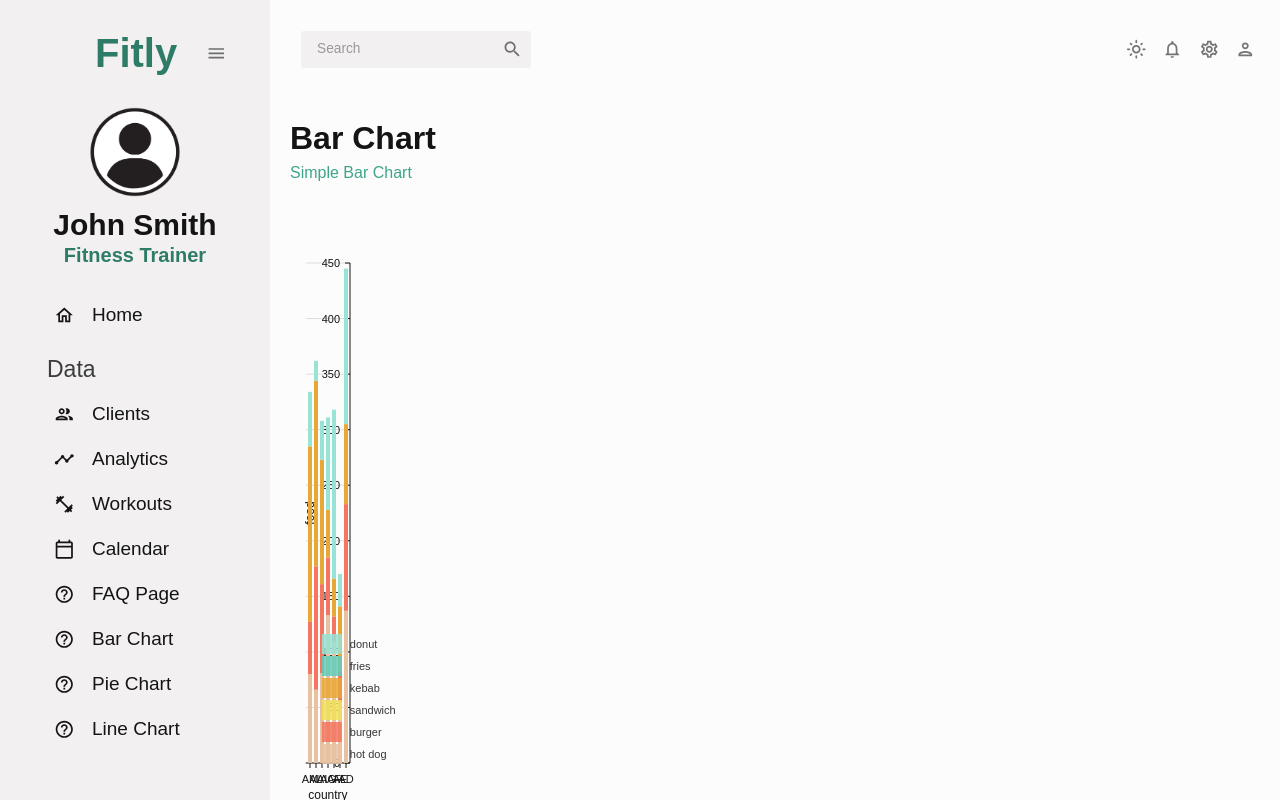
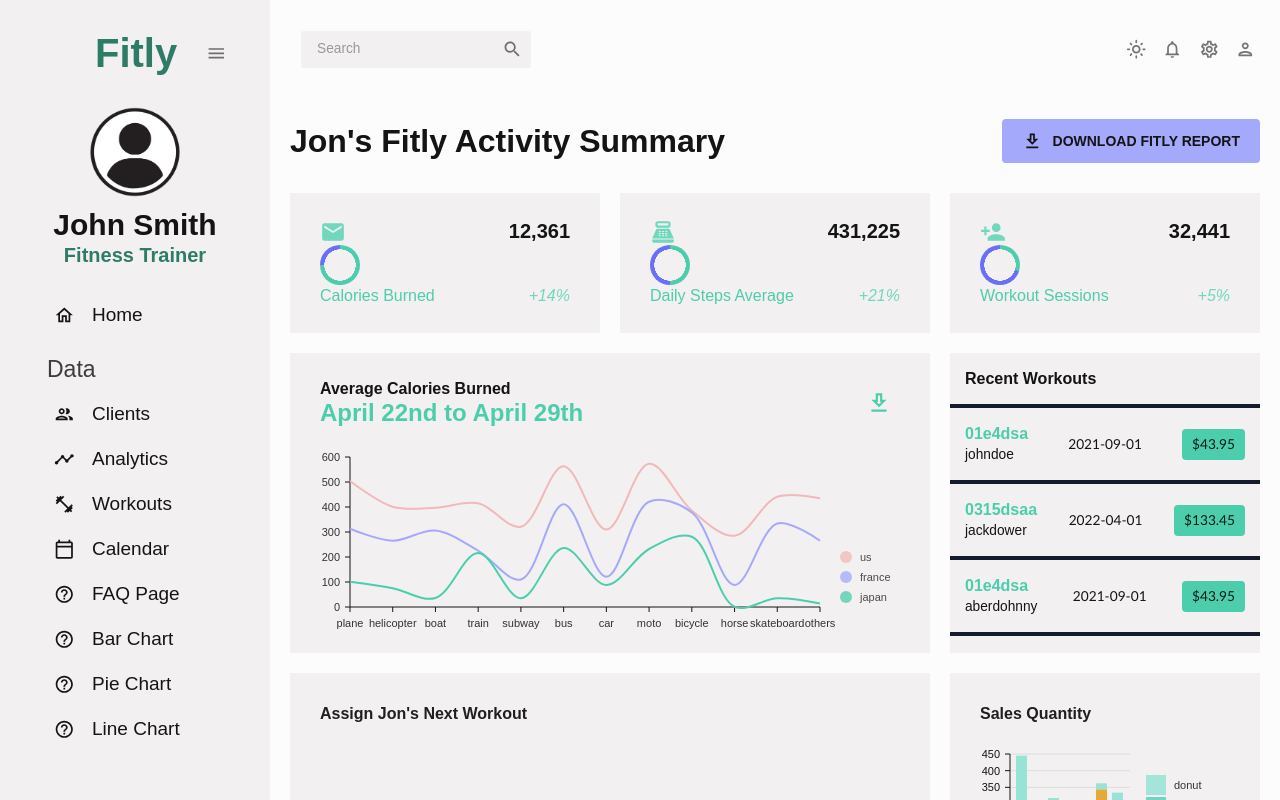
Before and after one commit to alantientran/Convergent-Health-Tech-Watch-Site, a React (Create React App) app in the folder on-the-watch/: page /person/1 in a window 1280 px wide. Shown: the top 800 px of the page. Built offline with nearby package versions, Linux system fonts and the light colour scheme.

Commit message:
tailoring client details pt1

```diff
--- a/on-the-watch/src/scenes/ClientDetails/index.jsx
+++ b/on-the-watch/src/scenes/ClientDetails/index.jsx
@@ -1,11 +1,25 @@
 import { useLocation, useParams } from "react-router-dom";
 import { mockDataTeam } from "../../data/mockData"; // Import mock data
-import Bar from "../bar";
-import Box from "@mui/material/Box";
+import { Box, Button, IconButton, Typography, useTheme } from "@mui/material";
+import StatBox from "../../components/StatBox";
+import LineChart from "../../components/LineChart";
+import BarChart from "../../components/BarChart";
+import DownloadOutlinedIcon from "@mui/icons-material/DownloadOutlined";
+import Header from "../../components/Header";
+import { mockTransactions } from "../../data/mockData";
+import EmailIcon from "@mui/icons-material/Email";
+import PointOfSaleIcon from "@mui/icons-material/PointOfSale";
+import PersonAddIcon from "@mui/icons-material/PersonAdd";
+import TrafficIcon from "@mui/icons-material/Traffic";
+import { tokens } from "../../theme";
+import ProgressCircle from "../../components/ProgressCircle";
 
 const ClientDetails = () => {
   const location = useLocation();
   const { id } = useParams(); // Access the person's ID from URL parameters
+
+  const theme = useTheme();
+  const colors = tokens(theme.palette.mode);
 
   // Find the client with the matching ID
   const personDetails = mockDataTeam.find(
@@ -15,20 +29,247 @@
   if (!personDetails) {
     return <div>Loading...</div>; // Handle case where personDetails is not available yet
   }
+  const firstName = personDetails.name.split(" ")[0];
 
   // Render person's details
   return (
-    <Box>
-      <Box display="flex" justifyContent="space-between" alignItems="center">
-        {" "}
-        <Bar />
+    <Box m="20px">
+      {/* HEADER */}
+      <Box
+        display="flex"
+        justifyContent="space-between"
+        alignItems="center"
+        mb="30px"
+      >
+        {/* <Header title={`${firstName}'s Fitly Activity Summary`} /> */}
+        <Typography
+          variant="h2"
+          color={colors.grey[100]}
+          fontWeight="bold"
+          sx={{ m: "15 0 5px 0" }}
+        >
+          {`${firstName}'s Fitly Activity Summary`}
+        </Typography>
+        <Box>
+          <Button
+            sx={{
+              backgroundColor: colors.blueAccent[700],
+              color: colors.grey[100],
+              fontSize: "14px",
+              fontWeight: "bold",
+              padding: "10px 20px",
+            }}
+          >
+            <DownloadOutlinedIcon sx={{ mr: "10px" }} />
+            Download Fitly Report
+          </Button>
+        </Box>
       </Box>
-      <Box display="flex" justifyContent="space-between" alignItems="center">
-        {" "}
-        <h2>{personDetails.name}</h2>
-        <p>Age: {personDetails.age}</p>
-        <p>Email: {personDetails.email}</p>
-        {/* Add more details as needed */}
+
+      {/* GRID & CHARTS */}
+      <Box
+        display="grid"
+        gridTemplateColumns="repeat(12, 1fr)"
+        gridAutoRows="140px"
+        gap="20px"
+      >
+        {/* ROW 1 */}
+        <Box
+          gridColumn="span 4"
+          backgroundColor={colors.primary[400]}
+          display="flex"
+          alignItems="center"
+          justifyContent="center"
+        >
+          <StatBox
+            title="12,361"
+            subtitle="Calories Burned"
+            progress="0.75"
+            increase="+14%"
+            icon={
+              <EmailIcon
+                sx={{ color: colors.greenAccent[600], fontSize: "26px" }}
+              />
+            }
+          />
+        </Box>
+        <Box
+          gridColumn="span 4"
+          backgroundColor={colors.primary[400]}
+          display="flex"
+          alignItems="center"
+          justifyContent="center"
+        >
+          <StatBox
+            title="431,225"
+            subtitle="Daily Steps Average"
+            progress="0.50"
+            increase="+21%"
+            icon={
+              <PointOfSaleIcon
+                sx={{ color: colors.greenAccent[600], fontSize: "26px" }}
+              />
+            }
+          />
+        </Box>
+        <Box
+          gridColumn="span 4"
+          backgroundColor={colors.primary[400]}
+          display="flex"
+          alignItems="center"
+          justifyContent="center"
+        >
+          <StatBox
+            title="32,441"
+            subtitle="Workout Sessions"
+            progress="0.30"
+            increase="+5%"
+            icon={
+              <PersonAddIcon
+                sx={{ color: colors.greenAccent[600], fontSize: "26px" }}
+              />
+            }
+          />
+        </Box>
+        {/* <Box
+          gridColumn="span 3"
+          backgroundColor={colors.primary[400]}
+          display="flex"
+          alignItems="center"
+          justifyContent="center"
+        >
+          <StatBox
+            title="1,325,134"
+            subtitle="Traffic Received"
+            progress="0.80"
+            increase="+43%"
+            icon={
+              <TrafficIcon
+                sx={{ color: colors.greenAccent[600], fontSize: "26px" }}
+              />
+            }
+          />
+        </Box> */}
+
+        {/* ROW 2 */}
+        <Box
+          gridColumn="span 8"
+          gridRow="span 2"
+          backgroundColor={colors.primary[400]}
+        >
+          <Box
+            mt="25px"
+            p="0 30px"
+            display="flex "
+            justifyContent="space-between"
+            alignItems="center"
+          >
+            <Box>
+              <Typography
+                variant="h5"
+                fontWeight="600"
+                color={colors.grey[100]}
+              >
+                Average Calories Burned
+              </Typography>
+              <Typography
+                variant="h3"
+                fontWeight="bold"
+                color={colors.greenAccent[500]}
+              >
+                April 22nd to April 29th
+              </Typography>
+            </Box>
+            <Box>
+              <IconButton>
+                <DownloadOutlinedIcon
+                  sx={{ fontSize: "26px", color: colors.greenAccent[500] }}
+                />
+              </IconButton>
+            </Box>
+          </Box>
+          <Box height="250px" m="-20px 0 0 0">
+            <LineChart isDashboard={true} />
+          </Box>
+        </Box>
+
+        {/* ROW 3 */}
+        <Box
+          gridColumn="span 4"
+          gridRow="span 2"
+          backgroundColor={colors.primary[400]}
+          overflow="auto"
+        >
+          <Box
+            display="flex"
+            justifyContent="space-between"
+            alignItems="center"
+            borderBottom={`4px solid ${colors.primary[500]}`}
+            colors={colors.grey[100]}
+            p="15px"
+          >
+            <Typography color={colors.grey[100]} variant="h5" fontWeight="600">
+              Recent Workouts
+            </Typography>
+          </Box>
+          {mockTransactions.map((transaction, i) => (
+            <Box
+              key={`${transaction.txId}-${i}`}
+              display="flex"
+              justifyContent="space-between"
+              alignItems="center"
+              borderBottom={`4px solid ${colors.primary[500]}`}
+              p="15px"
+            >
+              <Box>
+                <Typography
+                  color={colors.greenAccent[500]}
+                  variant="h5"
+                  fontWeight="600"
+                >
+                  {transaction.txId}
+                </Typography>
+                <Typography color={colors.grey[100]}>
+                  {transaction.user}
+                </Typography>
+              </Box>
+              <Box color={colors.grey[100]}>{transaction.date}</Box>
+              <Box
+                backgroundColor={colors.greenAccent[500]}
+                p="5px 10px"
+                borderRadius="4px"
+              >
+                ${transaction.cost}
+              </Box>
+            </Box>
+          ))}
+        </Box>
+        <Box
+          gridColumn="span 8"
+          gridRow="span 2"
+          backgroundColor={colors.primary[400]}
+          p="30px"
+        >
+          <Typography variant="h5" fontWeight="600">
+            Assign {firstName}'s Next Workout
+          </Typography>
+        </Box>
+        <Box
+          gridColumn="span 4"
+          gridRow="span 2"
+          backgroundColor={colors.primary[400]}
+        >
+          <Typography
+            variant="h5"
+            fontWeight="600"
+            sx={{ padding: "30px 30px 0 30px" }}
+          >
+            Sales Quantity
+          </Typography>
+          <Box height="250px" mt="-20px">
+            <BarChart isDashboard={true} />
+          </Box>
+        </Box>
       </Box>
     </Box>
   );
```
Also changed, not shown: on-the-watch/src/scenes/dashboard/index.jsx (line endings or trailing spaces).
